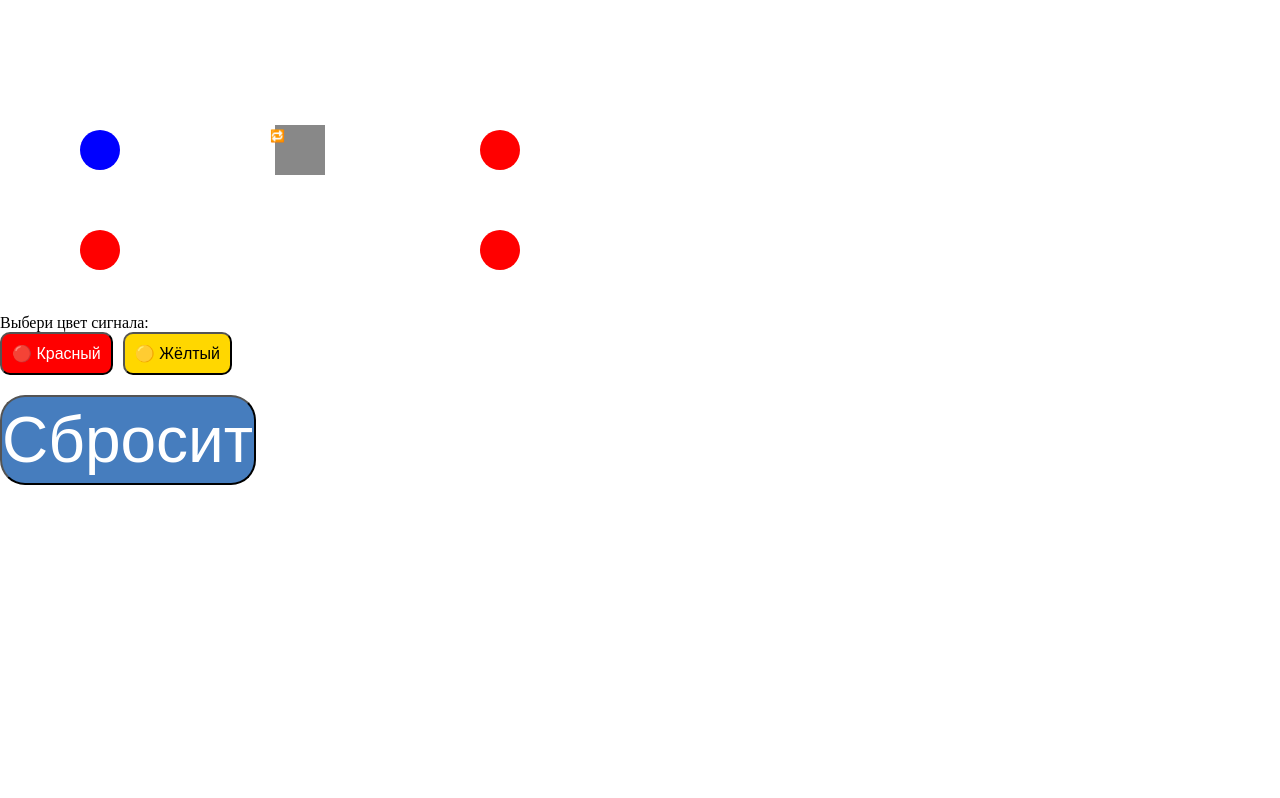
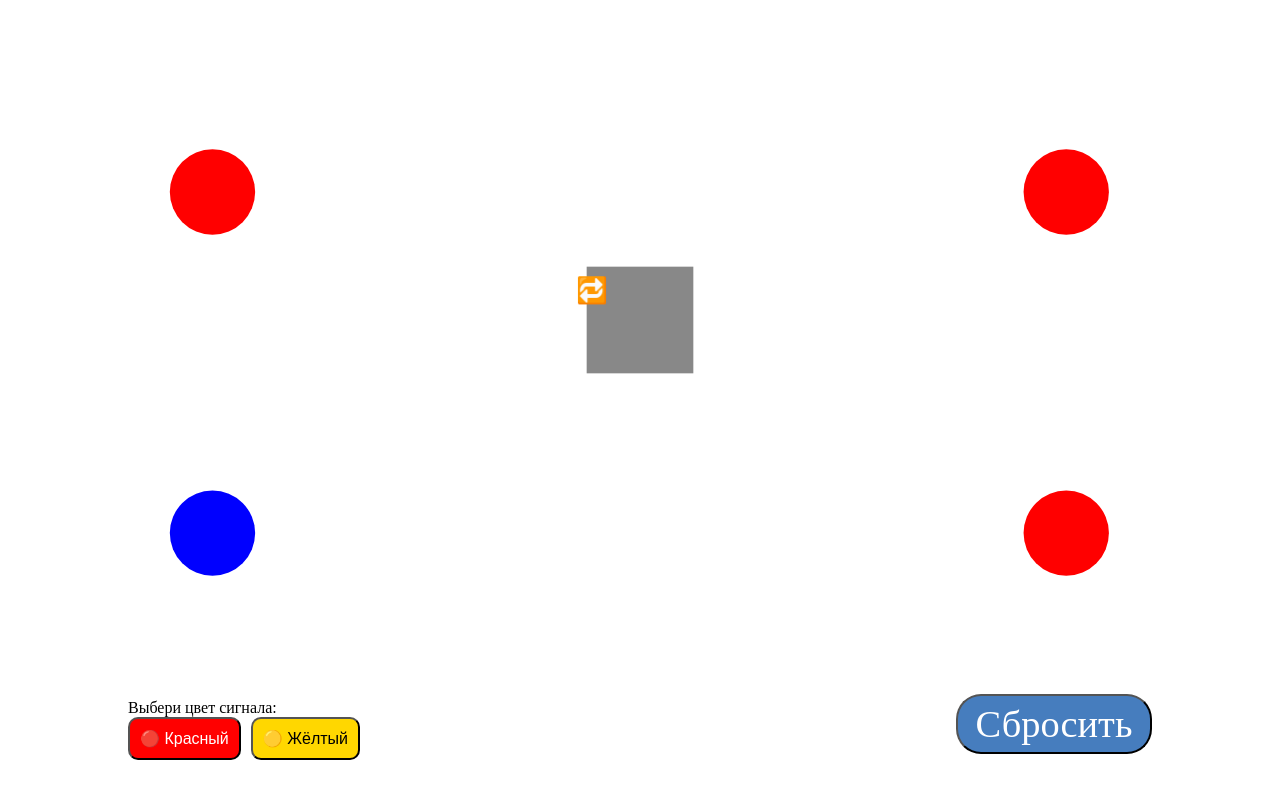
Before and after one commit to OSH-private/quantorium, a Vue app: page /P3 in a window 1280 px wide. Shown: the top 798 px of the page. Built offline with nearby package versions, Linux system fonts and the light colour scheme.

Commit message:
правки размеров проводов ( 4 не до конца)

```diff
--- a/src/pages/P2.vue
+++ b/src/pages/P2.vue
@@ -133,7 +133,7 @@ const getY = (point) => {
 </script>
 
 <template>
-  <div class="wrapper">
+  <div>
     <svg class="game" viewBox="0 0 600 300" preserveAspectRatio="xMidYMid meet">
       <!-- Соединения -->
       <line
--- a/src/pages/P3.vue
+++ b/src/pages/P3.vue
@@ -2,59 +2,66 @@
 import { ref, reactive, computed, onMounted } from 'vue'
 import { router } from '../router/index.js'
 
-const source = { x: 100, y: 150 }
-const switcher = { x: 300, y: 150 }
-const receiver = { x: 500, y: 150 }
-const red1 = { x: 100, y: 250 }
-const red2 = { x: 500, y: 250 }
+const VIEWBOX_WIDTH = 600
+const VIEWBOX_HEIGHT = 300
+
+const source = reactive({ x: 0.166, y: 0.833 })
+const switcher = { x: 0.5, y: 0.5 }
+const receiver = { x: 0.833, y: 0.3 }
+const red1 = reactive({ x: 0.166, y: 0.3 })
+const red2 = reactive({ x: 0.833, y: 0.833 })
 
 const connections = ref([]) // [{ from, to }]
-
+const dragging = reactive({ from: null, active: false, x: 0, y: 0 })
 const switchedColor = ref(null) // 'red' | 'yellow' | null
 
-const dragging = reactive({ from: null, active: false, x: 0, y: 0 })
+const getMousePositionInViewBox = (event) => {
+  const svg = event.target.ownerSVGElement || document.querySelector('svg')
+  const pt = svg.createSVGPoint()
+  pt.x = event.clientX
+  pt.y = event.clientY
+  const svgP = pt.matrixTransform(svg.getScreenCTM().inverse())
+  return {
+    x: svgP.x / VIEWBOX_WIDTH,
+    y: svgP.y / VIEWBOX_HEIGHT
+  }
+}
 
 const startDrag = (from, event) => {
   if (connections.value.some(conn => conn.from === from)) return
-
+  const { x, y } = getMousePositionInViewBox(event)
   dragging.from = from
   dragging.active = true
-  dragging.x = event.offsetX
-  dragging.y = event.offsetY
+  dragging.x = x
+  dragging.y = y
 }
 
 const updateDrag = (event) => {
   if (!dragging.active) return
-  dragging.x = event.offsetX
-  dragging.y = event.offsetY
+  const { x, y } = getMousePositionInViewBox(event)
+  dragging.x = x
+  dragging.y = y
 }
 
 const endDrag = () => {
   if (!dragging.active || dragging.from === null) return
-
   const to = getNearestTarget(dragging.x, dragging.y)
-
   if (to && !connections.value.some(conn => conn.to === to)) {
     connections.value.push({ from: dragging.from, to })
-    playSuccessSound()
+    playConnectSound()
   }
-
   dragging.active = false
   dragging.from = null
 }
 
-const getNearestTarget = (x, y) => {
-  const points = {
-    switcher: switcher,
-    receiver: receiver,
-    red1: red1,
-    red2: red2
-  }
-
+const getNearestTarget = (xNorm, yNorm) => {
+  const x = xNorm * VIEWBOX_WIDTH
+  const y = yNorm * VIEWBOX_HEIGHT
   const minDist = 25
+  const points = { switcher, receiver, red1, red2 }
   for (const [key, point] of Object.entries(points)) {
-    const dx = x - point.x
-    const dy = y - point.y
+    const dx = x - point.x * VIEWBOX_WIDTH
+    const dy = y - point.y * VIEWBOX_HEIGHT
     const dist = Math.sqrt(dx * dx + dy * dy)
     if (dist < minDist) return key
   }
@@ -62,37 +69,39 @@ const getNearestTarget = (x, y) => {
 }
 
 const getX = (point) => {
-  if (point === 'source') return source.x
-  if (point === 'switcher') return switcher.x
-  if (point === 'receiver') return receiver.x
-  if (point === 'red1') return red1.x
-  if (point === 'red2') return red2.x
-  return 0
+  return ({
+    source, switcher, receiver, red1, red2
+  }[point]?.x ?? 0) * VIEWBOX_WIDTH
 }
+
 const getY = (point) => {
-  if (point === 'source') return source.y
-  if (point === 'switcher') return switcher.y
-  if (point === 'receiver') return receiver.y
-  if (point === 'red1') return red1.y
-  if (point === 'red2') return red2.y
-  return 0
+  return ({
+    source, switcher, receiver, red1, red2
+  }[point]?.y ?? 0) * VIEWBOX_HEIGHT
+}
+
+const playConnectSound = () => {
+  const audio = new Audio('/connected.mp3')
+  audio.play()
 }
 
 const playSuccessSound = () => {
-  const audio = new Audio('/click.mp3')
+  const audio = new Audio('/completed.mp3')
   audio.play()
 }
 
 const chooseColor = (color) => {
   switchedColor.value = color
-  playSuccessSound()
+  playConnectSound()
 }
 
 const allCorrect = computed(() => {
   const hasSourceToSwitcher = connections.value.some(c => c.from === 'source' && c.to === 'switcher')
-  const hasSwitcherToReceiver = connections.value.some(c => c.from === 'switcher' && c.to === 'receiver')
-  const hasRedToReceiver = connections.value.some(c => c.from === 'red1' && c.to === 'red2')
-  return hasSourceToSwitcher && hasSwitcherToReceiver && hasRedToReceiver && switchedColor.value === 'red'
+  const hasSwitcherToReceiver = connections.value.some(c => c.from === 'switcher' && (c.to === 'red2' || c.to === 'receiver'))
+  const hasRedToReceiver = connections.value.some(c => c.from === 'red1' && (c.to === 'receiver' ||c.to === 'red2'))
+  const finish = hasSourceToSwitcher && hasSwitcherToReceiver && hasRedToReceiver && switchedColor.value === 'red'
+  if (finish) playSuccessSound()
+  return finish
 })
 
 const reset = () => {
@@ -100,7 +109,7 @@ const reset = () => {
   switchedColor.value = null
 }
 
-const Perehod4 = () => router.push({ path: '/quest4' })
+const Perehod4 = () => router.push({ path: '/P4' })
 
 onMounted(() => {
   document.addEventListener('mousemove', updateDrag)
@@ -109,27 +118,9 @@ onMounted(() => {
 </script>
 
 <template>
-  <div class="game">
-    <svg width="600" height="300">
-      <!-- Источник -->
-      <circle :cx="source.x" :cy="source.y" r="20" fill="blue" @mousedown="startDrag('source', $event)" />
-      <circle :cx="red1.x" :cy="red1.y" r="20" fill="red" @mousedown="startDrag('red1', $event)" />
-      <circle :cx="red2.x" :cy="red2.y" r="20" fill="red" @mousedown="startDrag('red2', $event)" />
+  <div>
 
-
-      <!-- Переключатель -->
-      <rect
-          :x="switcher.x - 25"
-          :y="switcher.y - 25"
-          width="50"
-          height="50"
-          :fill="switchedColor ? switchedColor : '#888'"
-          @mousedown="startDrag('switcher', $event)"
-      />
-      <text x="270" y="140" font-size="12">🔁</text>
-
-      <!-- Приёмник -->
-      <circle :cx="receiver.x" :cy="receiver.y" r="20" fill="red" />
+    <svg class="game" viewBox="0 0 600 300" preserveAspectRatio="xMidYMid meet" >
 
       <!-- Провода -->
       <line
@@ -144,57 +135,96 @@ onMounted(() => {
           stroke-linecap="round"
       />
 
+      <!-- Источник -->
+      <circle :cx="source.x * VIEWBOX_WIDTH" :cy="source.y * VIEWBOX_HEIGHT" r="20" class="items" fill="blue" @mousedown="startDrag('source', $event)" />
+      <circle :cx="red1.x * VIEWBOX_WIDTH" :cy="red1.y * VIEWBOX_HEIGHT" r="20" class="items" fill="red" @mousedown="startDrag('red1', $event)" />
+      <circle :cx="red2.x * VIEWBOX_WIDTH" :cy="red2.y * VIEWBOX_HEIGHT" r="20" class="items" fill="red" @mousedown="startDrag('red2', $event)" />
+
+      <!-- Переключатель -->
+      <rect
+          :x="switcher.x * VIEWBOX_WIDTH - 25"
+          :y="switcher.y * VIEWBOX_HEIGHT - 25"
+          width="50"
+          height="50"
+          class="items"
+          :fill="switchedColor ? switchedColor : '#888'"
+          @mousedown="startDrag('switcher', $event)"
+      />
+      <text x="270" y="140" font-size="12">🔁</text>
+
+      <!-- Приёмник -->
+      <circle :cx="receiver.x * VIEWBOX_WIDTH" :cy="receiver.y * VIEWBOX_HEIGHT" r="20" fill="red" class="items" />
+
       <!-- Активная линия -->
       <line
           v-if="dragging.active"
           :x1="getX(dragging.from)"
           :y1="getY(dragging.from)"
-          :x2="dragging.x"
-          :y2="dragging.y"
+          :x2="dragging.x * VIEWBOX_WIDTH"
+          :y2="dragging.y * VIEWBOX_HEIGHT"
           stroke="gray"
           stroke-dasharray="5,5"
           stroke-width="3"
       />
     </svg>
 
-    <!-- Выбор цвета -->
-    <div class="color-switcher">
-      <p>Выбери цвет сигнала:</p>
-      <button @click="chooseColor('red')" class="color-btn red">🔴 Красный</button>
-      <button @click="chooseColor('yellow')" class="color-btn yellow">🟡 Жёлтый</button>
-    </div>
 
-    <!-- Управление -->
+
     <div class="controls">
-      <button class="bot1" @click="reset">Сбросить</button>
-    </div>
-
-    <div v-if="allCorrect" class="success">
-      ✅ Сигнал прошёл правильно!
-      <button class="bot1" @click="Perehod4">Готово</button>
+      <div class="color-switcher">
+        <p>Выбери цвет сигнала:</p>
+        <button @click="chooseColor('red')" class="color-btn red">🔴 Красный</button>
+        <button @click="chooseColor('yellow')" class="color-btn yellow">🟡 Жёлтый</button>
+      </div>
+      <div v-if="!allCorrect" class="btns" @click="reset">
+        Сбросить
+      </div>
+      <div v-if="allCorrect" class="end">
+        <div class="success">🔥 Обе лампы зажглись!</div>
+        <div class="btns" @click="Perehod4">Готово</div>
+      </div>
     </div>
   </div>
 </template>
 
 <style scoped>
+.end{
+  align-items: center;
+  display: flex;
+  flex-direction: row;
+  margin-left: auto;
+}
+.btns{
+  margin-left: auto;
+  border: 2px outset black;
+  background-color: rgb(70, 125, 190);
+  align-items: center;
+  justify-content: center;
+  cursor: pointer;
+  color: white;
+  display: flex;
+  border-radius: 25px;
+  font-size: 3vw;
+  height: 7vh;
+  width: 15vw;
+}
+.controls{
+  justify-content:space-between;
+  align-items: center;
+  display: flex;
+  width: 80vw;
+  height: 20vh;
+  margin: auto;
+}
 .game {
   user-select: none;
+  height: 80vh;
+  width: 100vw;
 }
 .success {
-  margin-top: 20px;
   font-size: 24px;
   color: green;
-}
-.controls {
-  margin-top: 20px;
-}
-.bot1 {
-  color: white;
-  font-size: 5vw;
-  height: 7vw;
-  width: 20vw;
-  border-radius: 25px;
-  background-color: rgb(70, 125, 190);
+  margin-right: 2vw;
 }
 .color-switcher {
   margin-top: 10px;
@@ -214,4 +244,8 @@ onMounted(() => {
   background-color: gold;
   color: black;
 }
+.items{
+  cursor: pointer;
+}
+
 </style>
--- a/src/pages/P4.vue
+++ b/src/pages/P4.vue
@@ -90,7 +90,7 @@ const reset = () => {
   connections.value = []
 }
 
-const Perehod5 = () => router.push({ path: '/quest5' })
+const Perehod5 = () => router.push({ path: '/quest1' })
 
 onMounted(() => {
   document.addEventListener('mousemove', updateDrag)
@@ -99,26 +99,8 @@ onMounted(() => {
 </script>
 
 <template>
-  <div class="game">
-    <svg width="600" height="300">
-      <!-- Источники -->
-      <circle :cx="red.x" :cy="red.y" r="20" fill="red" @mousedown="startDrag('red', $event)" />
-      <circle :cx="green.x" :cy="green.y" r="20" fill="green" @mousedown="startDrag('green', $event)" />
-      <circle :cx="blue.x" :cy="blue.y" r="20" fill="blue" @mousedown="startDrag('blue', $event)" />
-
-      <!-- Фильтр -->
-      <rect
-          :x="filter.x - 25"
-          :y="filter.y - 25"
-          width="50"
-          height="50"
-          fill="lightgreen"
-          @mousedown="startDrag('filter', $event)"
-      />
-      <text :x="filter.x - 15" :y="filter.y + 5" font-size="14">Фильтр</text>
-
-      <!-- Лампа -->
-      <circle :cx="lamp.x" :cy="lamp.y" r="20" :fill="allCorrect ? 'lime' : '#444'" />
+  <div >
+    <svg class="game" >
 
       <!-- Провода -->
       <line
@@ -133,6 +115,28 @@ onMounted(() => {
           stroke-linecap="round"
       />
 
+      <!-- Источники -->
+      <circle :cx="red.x" :cy="red.y" r="20" class="items" fill="red" @mousedown="startDrag('red', $event)" />
+      <circle :cx="green.x" :cy="green.y" r="20" class="items" fill="green" @mousedown="startDrag('green', $event)" />
+      <circle :cx="blue.x" :cy="blue.y" r="20" class="items" fill="blue" @mousedown="startDrag('blue', $event)" />
+
+      <!-- Фильтр -->
+      <rect
+          :x="filter.x - 25"
+          :y="filter.y - 25"
+          width="50"
+          height="50"
+          class="items"
+          fill="lightgreen"
+          @mousedown="startDrag('filter', $event)"
+      />
+      <text @mousedown="startDrag('filter', $event)" class="items" :x="filter.x - 15" :y="filter.y + 5" font-size="14">Фильтр</text>
+
+      <!-- Лампа -->
+      <circle :cx="lamp.x" :cy="lamp.y" r="20" class="items" :fill="allCorrect ? 'lime' : '#444'" />
+
+
+
       <!-- Активная линия -->
       <line
           v-if="dragging.active"
@@ -146,36 +150,60 @@ onMounted(() => {
       />
     </svg>
 
-    <!-- Управление -->
     <div class="controls">
-      <button class="bot1" @click="reset">Сбросить</button>
-    </div>
-
-    <div v-if="allCorrect" class="success">
-      ✅ Правильно! Только зелёный прошёл фильтр.
-      <button class="bot1" @click="Perehod5">Готово</button>
+      <div v-if="!allCorrect" class="btns" @click="reset">
+        Сбросить
+      </div>
+      <div v-if="allCorrect" class="end">
+        <div class="success">🔥 Обе лампы зажглись!</div>
+        <div class="btns" @click="Perehod5">Готово</div>
+      </div>
     </div>
   </div>
 </template>
 
 <style scoped>
+.end{
+  align-items: center;
+  display: flex;
+  flex-direction: row;
+  margin-left: auto;
+}
+.btns{
+  margin-left: auto;
+  border: 2px outset black;
+  background-color: rgb(70, 125, 190);
+  align-items: center;
+  justify-content: center;
+  cursor: pointer;
+  color: white;
+  display: flex;
+  border-radius: 25px;
+  font-size: 3vw;
+  height: 7vh;
+  width: 15vw;
+}
+.controls{
+  justify-content:space-between;
+  align-items: center;
+  display: flex;
+  width: 80vw;
+  height: 20vh;
+  margin: auto;
+}
 .game {
   user-select: none;
+  height: 80vh;
+  width: 100vw;
 }
 .success {
-  margin-top: 20px;
   font-size: 24px;
   color: green;
+  margin-right: 2vw;
 }
-.controls {
-  margin-top: 20px;
+
+.items{
+  cursor: pointer;
 }
-.bot1 {
-  color: white;
-  font-size: 5vw;
-  height: 7vw;
-  width: 20vw;
-  border-radius: 25px;
-  background-color: rgb(70, 125, 190);
-}
+
 </style>
```
